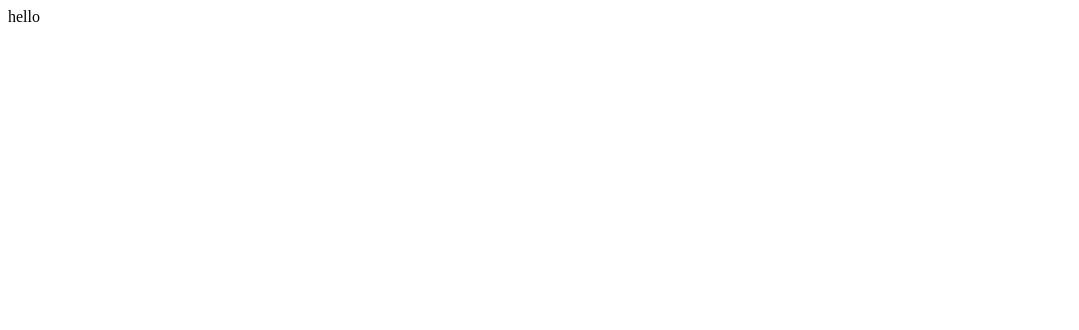
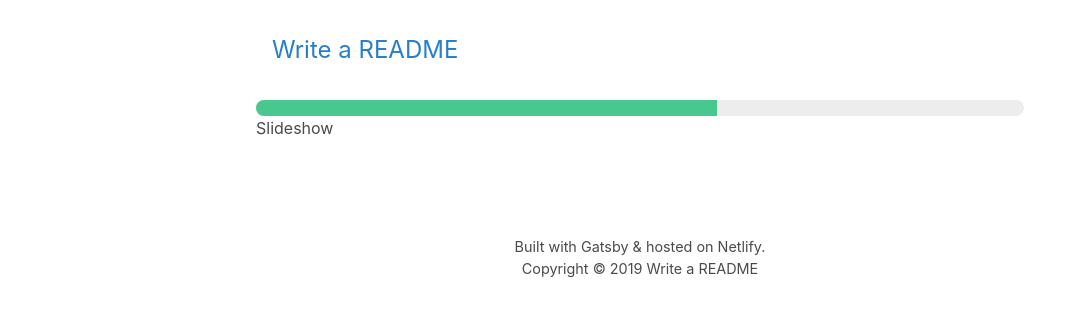
Before and after one commit to pranav-ap/write-a-readme, a Gatsby site: page / in a window 1280 px wide. Shown: the whole page, without its empty margins (0-1079 px from the left). Built offline with nearby package versions, Linux system fonts and the light colour scheme; Gatsby itself is replaced by a stand-in of ours.

Commit message:
skeleton setup

```diff
--- a/gatsby-config.js
+++ b/gatsby-config.js
@@ -1,9 +1,11 @@
-/**
- * Configure your Gatsby site with this file.
- *
- * See: https://www.gatsbyjs.org/docs/gatsby-config/
- */
-
 module.exports = {
-  /* Your site config here */
+  siteMetadata: {
+    title: `Write a README`,
+    author: `Pranav`,
+  },
+  plugins: [
+    `gatsby-plugin-react-helmet`,
+    `gatsby-plugin-sass`,
+    `gatsby-plugin-sitemap`,
+  ],
 }
--- /dev/null
+++ b/src/components/Footer.js
@@ -0,0 +1,25 @@
+import React from "react"
+import { graphql, useStaticQuery } from "gatsby"
+
+import Styles from "./styles/Footer.module.scss"
+
+const Footer = () => {
+  const data = useStaticQuery(graphql`
+    query {
+      site {
+        siteMetadata {
+          title
+        }
+      }
+    }
+  `)
+
+  return (
+    <footer className={Styles.Footer}>
+      <h1 className={Styles.copyright}>Built with Gatsby & hosted on Netlify.</h1>
+      <h1 className={Styles.copyright}>Copyright &copy; 2019 {data.site.siteMetadata.title}</h1>
+    </footer>
+  )
+}
+
+export default Footer
--- /dev/null
+++ b/src/components/Head.js
@@ -0,0 +1,23 @@
+import React from "react"
+import { Helmet } from "react-helmet"
+import { graphql, useStaticQuery } from "gatsby"
+
+const Head = ({ title }) => {
+  const data = useStaticQuery(graphql`
+    query {
+      site {
+        siteMetadata {
+          title
+        }
+      }
+    }
+  `)
+
+  return (
+    <Helmet title={`${title} | ${data.site.siteMetadata.title}`}>
+      <script src={"https://use.fontawesome.com/5f6704beb1.js"}/>
+    </Helmet>
+  )
+}
+
+export default Head
--- /dev/null
+++ b/src/components/Header.js
@@ -0,0 +1,28 @@
+import React from "react"
+import { graphql, Link, useStaticQuery } from "gatsby"
+
+import Styles from "./styles/Header.module.scss"
+
+const Header = () => {
+  const data = useStaticQuery(graphql`
+    query {
+      site {
+        siteMetadata {
+          title
+        }
+      }
+    }
+  `)
+
+  return (
+    <nav className={`navbar ${Styles.Header} is-transparent`} role="navigation" aria-label="main navigation">
+      <div className="navbar-brand">
+        <Link to={`/`}>
+          <h1 className={Styles.title}>{data.site.siteMetadata.title}</h1>
+        </Link>
+      </div>
+    </nav>
+  )
+}
+
+export default Header
--- /dev/null
+++ b/src/components/Layout.js
@@ -0,0 +1,19 @@
+import React from "react"
+
+import Header from "./Header"
+import Footer from "./Footer"
+
+import "./styles/index.scss"
+import Styles from "./styles/Layout.module.scss"
+
+const Layout = (props) => {
+  return (
+    <div id={Styles.Layout}>
+      <Header/>
+      {props.children}
+      <Footer/>
+    </div>
+  )
+}
+
+export default Layout
--- /dev/null
+++ b/src/components/Progress.js
@@ -0,0 +1,9 @@
+import React from "react"
+
+const Progress = () => (
+  <div>
+    <progress className="progress is-success" value="60" max="100">60%</progress>
+  </div>
+)
+
+export default Progress
--- /dev/null
+++ b/src/components/Slideshow.js
@@ -0,0 +1,7 @@
+import React from "react"
+
+const Slideshow = () => (
+  <div>Slideshow</div>
+)
+
+export default Slideshow
--- /dev/null
+++ b/src/components/styles/Footer.module.scss
@@ -0,0 +1,9 @@
+.Footer {
+  padding: 3em 1em;
+  margin-top: 3em;
+}
+
+.copyright {
+  text-align: center;
+  font-size: 0.9em;
+}
--- /dev/null
+++ b/src/components/styles/Header.module.scss
@@ -0,0 +1,17 @@
+.Header {
+  padding: 2em 1em 1em;
+}
+
+.title {
+  font-size: 1.5em;
+  color: #287fc9;
+}
+
+.item {
+  font-size: 1.5em;
+  color: black;
+
+  &:visited {
+    color: black;
+  }
+}
--- /dev/null
+++ b/src/components/styles/Layout.module.scss
@@ -0,0 +1,21 @@
+#Layout {
+  overflow-x: hidden;
+  overflow-y: hidden;
+
+  margin: auto;
+
+  // tablet and above
+  @media (min-width: 769px) {
+    width: 75%;
+  }
+
+  // desktop and above
+  @media (min-width: 1024px) {
+    width: 60%;
+  }
+
+  // widescreen and above
+  @media (min-width: 1408px) {
+    width: 35%;
+  }
+}
--- /dev/null
+++ b/src/components/styles/Progress.module.scss
@@ -0,0 +1,9 @@
+.Footer {
+  padding: 3em 1em;
+  margin-top: 3em;
+}
+
+.copyright {
+  text-align: center;
+  font-size: 0.9em;
+}
--- /dev/null
+++ b/src/components/styles/Slideshow.module.scss
@@ -0,0 +1,9 @@
+.Footer {
+  padding: 3em 1em;
+  margin-top: 3em;
+}
+
+.copyright {
+  text-align: center;
+  font-size: 0.9em;
+}
--- /dev/null
+++ b/src/components/styles/index.scss
@@ -0,0 +1,57 @@
+* {
+  box-sizing: border-box;
+}
+
+html {
+  min-height: 100%;
+  margin: 0;
+}
+
+body {
+  min-height: 100vh;
+  overflow-x: hidden;
+  overflow-y: auto;
+
+  margin: 0;
+  padding: 0;
+}
+
+input[type=text], textarea {
+  -webkit-transition: all 0.30s ease-in-out;
+  -moz-transition: all 0.30s ease-in-out;
+  -ms-transition: all 0.30s ease-in-out;
+  -o-transition: all 0.30s ease-in-out;
+  transition: all 0.30s ease-in-out;
+  outline: none;
+  padding: 3px 0 3px 3px;
+  margin: 5px 1px 3px 0;
+  border: 1px solid #DDDDDD;
+}
+
+input[type=text]:focus, textarea:focus {
+  box-shadow: 0 0 5px rgba(81, 203, 238, 1);
+  padding: 3px 0 3px 3px;
+  margin: 5px 1px 3px 0;
+  border: 1px solid rgba(81, 203, 238, 1);
+}
+
+::selection {
+  background: #ffb7b7;
+}
+
+::-moz-selection {
+  background: #ffb7b7;
+}
+
+.number {
+  font-size: 1.1rem !important;
+  margin-right: 0 !important;
+  min-width: 1rem !important;
+  background-color: #2d2d2d !important;
+  padding: 0 !important;
+  vertical-align: inherit !important;
+}
+
+@import url('https://fonts.googleapis.com/css?family=Nunito');
+@import url('https://fonts.googleapis.com/css?family=PT+Sans');
+@import '../../../node_modules/bulma/bulma';
--- a/src/pages/index.js
+++ b/src/pages/index.js
@@ -1,10 +1,19 @@
 import React from "react"
 
-export default () => (
-  <div>
-    hello
-  </div>
+import Layout from "../components/Layout"
+import Head from "../components/Head"
+import Progress from "../components/Progress"
+import Slideshow from "../components/Slideshow"
+
+const Home = () => (
+  <Layout>
+    <Head title={"Home"}/>
+    <Progress/>
+    <Slideshow/>
+  </Layout>
 )
+
+export default Home
 
 
 // 1. Get url - username and project name
```
Also changed, not shown: package.json (+9 -4 lines), src/pages/404.js (added, +21 -0 lines), src/pages/styles/404.module.scss (added, +19 -0 lines), src/pages/styles/Home.module.scss (added), 1 other file.
